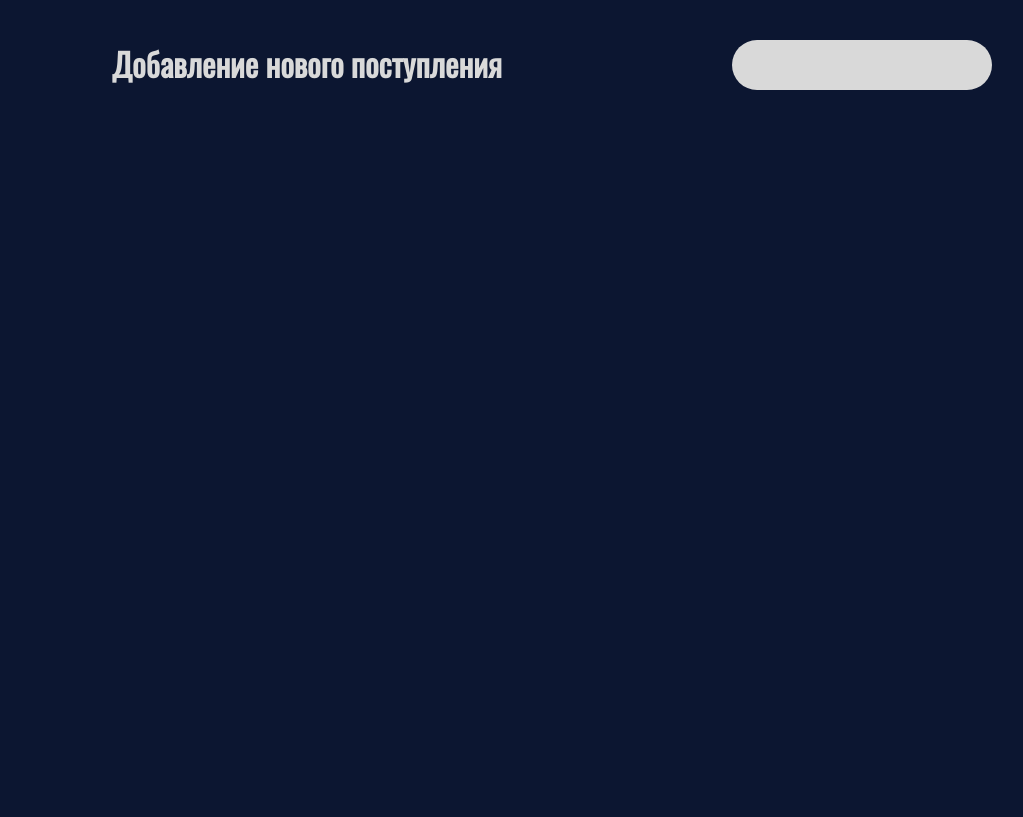
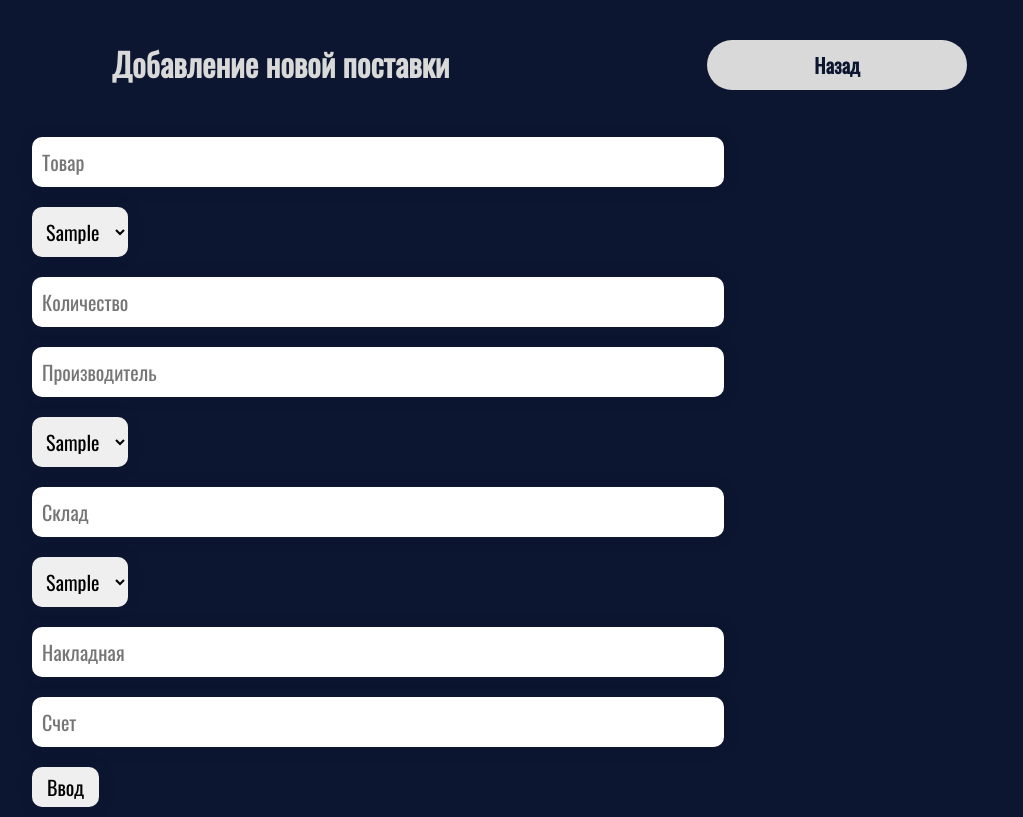
Before and after one commit to filka657/InternetShop, a Flask app: template templates/adding/add_arrivals.html in a window 1280 px wide. Shown: the part 81-898 px from the top of the page, without its empty margins (128-1151 px from the left). Before the commit the page ends 171 px from the top, so only its background shows below. Run offline with Flask 3, Linux system fonts and the light colour scheme; the template is opened without the code that fills it: most values are stand-ins (such as "Sample title", 1, 10 or a date in 2020).

Commit message:
Lots of updates

```diff
--- a/db_connection/main.py
+++ b/db_connection/main.py
@@ -26,6 +26,7 @@ class Storages(db.Model):
     id_storages = db.Column(db.Integer, primary_key=True)
     name_storages = db.Column(db.String(50), nullable=False)
     address_storages = db.Column(db.String(50), nullable=False)
+    telephone_storages = db.Column(db.String(20), nullable=False)
 
     def __repr__(self):
         return f"<Storages {self.id_storages}>"
@@ -36,6 +37,7 @@ class Producers(db.Model):
     name_producers = db.Column(db.String(50), nullable=False)
     address_producers = db.Column(db.String(50), nullable=False)
     reg_producers = db.Column(db.String(50), nullable=False)
+    telephone_producers = db.Column(db.String(20), nullable=False)
 
     def __repr__(self):
         return f"<Producers {self.id_producers}>"
@@ -55,6 +57,32 @@ class Arrivals(db.Model):
         return f"<Arrivals {self.id_arrivals}>"
 
 
+class Storage1(db.Model):
+    stuffid_storage1 = db.Column(db.Integer, db.ForeignKey('stuff.id_stuff'), primary_key=True)
+    prodid_storage1 = db.Column(db.Integer, db.ForeignKey('producers.id_producers'))
+    quentitystuff_storage1 = db.Column(db.Integer)
+
+    def __repr__(self):
+        return f"<Storage1 {self.stuffid_storage1}>"
+
+
+class Storage2(db.Model):
+    stuffid_storage2 = db.Column(db.Integer, db.ForeignKey('stuff.id_stuff'), primary_key=True)
+    prodid_storage2 = db.Column(db.Integer, db.ForeignKey('producers.id_producers'))
+    quentitystuff_storage2 = db.Column(db.Integer)
+
+    def __repr__(self):
+        return f"<Storage2 {self.stuffid_storage2}>"
+
+
+class Storage3(db.Model):
+    stuffid_storage3 = db.Column(db.Integer, db.ForeignKey('stuff.id_stuff'), primary_key=True)
+    prodid_storage3 = db.Column(db.Integer, db.ForeignKey('producers.id_producers'))
+    quentitystuff_storage3 = db.Column(db.Integer)
+
+    def __repr__(self):
+        return f"<Storage3 {self.stuffid_storage3}>"
+
 
 @app.route('/producers')
 def get_producers():
@@ -62,19 +90,53 @@ def get_producers():
     data.clear()
     for el in info:
         dict_json = {'id_producers': el.id_producers, 'name_producers': el.name_producers,
-                     'address_producers': el.address_producers, 'reg_producers': el.reg_producers}
+                     'address_producers': el.address_producers, 'telephone_producers': el.telephone_producers,
+                     'reg_producers': el.reg_producers, }
         data.append(dict_json)
     articles = jsonify(data)
     return articles
+
+
+@app.route('/producers/adding', methods=['POST'])
+def add_producer():
+    with app.app_context():
+        name_producers = request.json['name_producers']
+        address_producers = request.json['address_producers']
+        reg_producers = request.json['reg_producers']
+        telephone_producers = request.json['telephone_producers']
+        producer = Producers(name_producers=name_producers, address_producers=address_producers,
+                             reg_producers=reg_producers, telephone_producers=telephone_producers)
+        db.session.add(producer)
+        db.session.commit()
 
 
 @app.route('/producers/<int:id_producers>', )
 def get_one_producer(id_producers):
     info_producer = Producers.query.get_or_404(id_producers)
     dict_json = {'id_producers': info_producer.id_producers, 'name_producers': info_producer.name_producers,
-                 'address_producers': info_producer.address_producers, 'reg_producers': info_producer.reg_producers,}
+                 'address_producers': info_producer.address_producers, 'telephone_producers': info_producer.telephone_producers,
+                 'reg_producers': info_producer.reg_producers, }
     articles = jsonify(dict_json)
     return articles
+
+
+@app.route('/producers/<int:id_producers>/put', methods=['PUT'])
+def put_producer(id_producers):
+    info_producer = Producers.query.get_or_404(id_producers)
+    info_producer.name_producers = request.json['name_producers']
+    info_producer.address_producers = request.json['address_producers']
+    info_producer.telephone_producers = request.json['telephone_producers']
+    info_producer.reg_producers = request.json['reg_producers']
+
+    db.session.commit()
+
+
+@app.route('/producers/<int:id_producers>/delete')
+def delete_producer(id_producers):
+    info_producer = Producers.query.get_or_404(id_producers)
+    db.session.delete(info_producer)
+    db.session.commit()
+    return redirect('http://127.0.0.1:5001/producers')
 
 
 @app.route('/storages')
@@ -83,7 +145,7 @@ def get_storages():
     data.clear()
     for el in info:
         dict_json = {'id_storages': el.id_storages, 'name_storages': el.name_storages,
-                     'address_storages': el.address_storages,}
+                     'address_storages': el.address_storages, 'telephone_storages': el.telephone_storages, }
         data.append(dict_json)
     articles = jsonify(data)
     return articles
@@ -92,9 +154,11 @@ def get_storages():
 @app.route('/storages/<int:id_storage>')
 def get_one_storage(id_storage):
     info_storage = Storages.query.get_or_404(id_storage)
+    data.clear()
     dict_json = {'id_storages': info_storage.id_storages, 'name_storages': info_storage.name_storages,
-        'address_storages': info_storage.address_storages, }
-    articles = jsonify(dict_json)
+        'address_storages': info_storage.address_storages, 'telephone_storages': info_storage.telephone_storages}
+    data.append(dict_json)
+    articles = jsonify(data)
     return articles
 
 
@@ -104,7 +168,7 @@ def get_stuff():
     data.clear()
     for el in info:
         dict_json = {'id_stuff': el.id_stuff, 'name_stuff': el.name_stuff, 'category_stuff': el.category_stuff,
-                     'color_stuff': el.reg_producers, 'gender_stuff': el.gender_stuff,
+                     'color_stuff': el.color_stuff, 'gender_stuff': el.gender_stuff,
                      'classifier_stuff': el.classifier_stuff, 'description_stuff': el.description_stuff,
                      }
         data.append(dict_json)
@@ -116,11 +180,48 @@ def get_stuff():
 def get_one_stuff(id_stuff):
     info_stuff = Stuff.query.get_or_404(id_stuff)
     dict_json = {'id_stuff': info_stuff.id_stuff, 'name_stuff': info_stuff.name_stuff, 'category_stuff': info_stuff.category_stuff,
-                 'color_stuff': info_stuff.reg_producers, 'gender_stuff': info_stuff.gender_stuff,
+                 'color_stuff': info_stuff.color_stuff, 'gender_stuff': info_stuff.gender_stuff,
                  'classifier_stuff': info_stuff.classifier_stuff, 'description_stuff': info_stuff.description_stuff,
                  }
     articles = jsonify(dict_json)
     return articles
+
+
+@app.route('/stuff/adding', methods=['POST'])
+def add_stuff():
+    with app.app_context():
+        name_stuff = request.json['name_stuff']
+        category_stuff = request.json['category_stuff']
+        color_stuff = request.json['color_stuff']
+        gender_stuff = request.json['gender_stuff']
+        classifier_stuff = request.json['classifier_stuff']
+        description_stuff = request.json['description_stuff']
+        stuff = Stuff(name_stuff=name_stuff, category_stuff=category_stuff,
+                      color_stuff=color_stuff, gender_stuff=gender_stuff,
+                      classifier_stuff=classifier_stuff, description_stuff=description_stuff)
+        db.session.add(stuff)
+        db.session.commit()
+
+
+@app.route('/stuff/<int:id_stuff>/put', methods=['PUT'])
+def put_stuff(id_stuff):
+    info_stuff = Stuff.query.get_or_404(id_stuff)
+    info_stuff.name_stuff = request.json['name_stuff']
+    info_stuff.category_stuff = request.json['category_stuff']
+    info_stuff.color_stuff = request.json['color_stuff']
+    info_stuff.gender_stuff = request.json['gender_stuff']
+    info_stuff.classifier_stuff = request.json['classifier_stuff']
+    info_stuff.description_stuff = request.json['description_stuff']
+
+    db.session.commit()
+
+
+@app.route('/stuff/<int:id_stuff>/delete')
+def delete_stuff(id_stuff):
+    info_stuff = Stuff.query.get_or_404(id_stuff)
+    db.session.delete(info_stuff)
+    db.session.commit()
+    return redirect('http://127.0.0.1:5001/stuff')
 
 
 @app.route('/arrivals')
@@ -137,6 +238,42 @@ def get_arrivals():
     return articles
 
 
+@app.route('/storage/1')
+def get_storage1():
+    info = Storage1.query.order_by(Storage1.stuffid_storage1).all()
+    data.clear()
+    for el in info:
+        dict_json = {'stuffid_storage1': el.stuffid_storage1, 'prodid_storage1': el.prodid_storage1,
+                     'quentitystuff_storage1': el.quentitystuff_storage1,}
+        data.append(dict_json)
+    articles = jsonify(data)
+    return articles
+
+
+@app.route('/storage/2')
+def get_storage2():
+    info = Storage2.query.order_by(Storage2.stuffid_storage2).all()
+    data.clear()
+    for el in info:
+        dict_json = {'stuffid_storage2': el.stuffid_storage2, 'prodid_storage2': el.prodid_storage2,
+                     'quentitystuff_storage2': el.quentitystuff_storage2,}
+        data.append(dict_json)
+    articles = jsonify(data)
+    return articles
+
+
+@app.route('/storage/3')
+def get_storage3():
+    info = Storage3.query.order_by(Storage3.stuffid_storage3).all()
+    data.clear()
+    for el in info:
+        dict_json = {'stuffid_storage3': el.stuffid_storage3, 'prodid_storage3': el.prodid_storage3,
+                     'quentitystuff_storage3': el.quentitystuff_storage3,}
+        data.append(dict_json)
+    articles = jsonify(data)
+    return articles
+
+
 @app.errorhandler(404)
 def page_not_found(e):
     return render_template('404.html'), 404
--- a/static/css/style.css
+++ b/static/css/style.css
@@ -63,6 +63,7 @@ h1 {
     color: #D9D9D9;
     margin-top: 40px;
     margin-bottom: 40px;
+    margin-right: 25px;
 }
 .rectangle {
     float: right;
--- /dev/null
+++ b/static/css/text_areas.css
@@ -0,0 +1,59 @@
+@font-face {
+    font-family: "Oswald";
+    src: url("../fonts/Oswald-Regular.ttf") format("truetype");
+    font-style: normal;
+    font-weight: normal;
+}
+
+.text_area{
+    width:70%;
+    height: 30px;
+    padding:20px;
+}
+input[type=text] {
+    padding: 10px;
+    margin:10px 0;
+    border:0;
+    box-shadow:0 0 15px 4px rgba(0,0,0,0.06);
+    border-radius:10px;
+    font-family: 'Oswald';
+    font-size: 20px;
+}
+textarea {
+    width:70%;
+    margin:10px 0;
+    resize: vertical;
+    padding:10px;
+    border-radius:10px;
+    border:0;
+    box-shadow:0 0 15px 4px rgba(0,0,0,0.06);
+    height:150px;
+    font-family: 'Oswald';
+    font-size: 20px;
+}
+input[type=submit] {
+    width:7%;
+    height: 40px;
+    margin:10px 0;
+    margin:10px 0;
+    border:0;
+    box-shadow:0 0 15px 4px rgba(0,0,0,0.06);
+    border-radius:10px;
+    font-family: 'Oswald';
+    font-size: 20px;
+    text-align: center;
+    cursor: pointer;
+}
+
+select {
+    width:10%;
+    height: 50px;
+    padding:20px;
+    padding: 10px;
+    margin:10px 0;
+    border:0;
+    box-shadow:0 0 15px 4px rgba(0,0,0,0.06);
+    border-radius: 10px;
+    font-family: 'Oswald';
+    font-size: 20px;
+}
--- a/templates/404.html
+++ b/templates/404.html
@@ -5,6 +5,6 @@
     <title>404 Error</title>
 </head>
 <body>
-<p style="text-align:center;"><img src="http://127.0.0.1:5000/static/pics/img.jpg"></p>
+<p style="text-align:center;"><img src="/static/pics/img.png"></p>
 </body>
 </html>
--- a/templates/adding/add_arrivals.html
+++ b/templates/adding/add_arrivals.html
@@ -1,7 +1,40 @@
 {% extends 'pattern.html' %}
 
 {% block body %}
-<h1>Добавление нового поступления
-	<div class="rectangle text_center_middle"></div>
+<h1>Добавление новой поставки
+	<div class="rectangle text_center_middle"><a href="javascript:history.back()">Назад</a></div>
 </h1>
+<div>
+	<form action="/arrivals/adding" method="post">
+		<input type="text" class="text_area" placeholder="Товар"><br>
+		<select name="stuff" id="stuff" placeholder="Товар">
+			<option disabled>Товар</option>
+			{% for el in data %}
+				<optgroup label="{{el.category}}">
+					{% for i in el.stuff%}
+					<option value="{{i}}">{{i}}</option>
+					{% endfor %}
+				</optgroup>
+			{% endfor %}
+		</select><br>
+		<input type="text" class="text_area" placeholder="Количество"><br>
+		<input type="text" class="text_area" placeholder="Производитель"><br>
+		<select name="producers" id="producers" placeholder="Производитель">
+			<option disabled>Производитель</option>
+			{% for el in info_producers %}
+				<option value="{{el.name_storages}}">{{el.name_producers}}</option>
+			{% endfor %}
+		</select><br>
+		<input type="text" class="text_area" placeholder="Склад"><br>
+		<select name="storage" id="storage" placeholder="Склад">
+			<option disabled>Склад</option>
+			{% for el in info_storages %}
+				<option value="{{el.name_storages}}">{{el.name_storages}}</option>
+			{% endfor %}
+		</select><br>
+		<input type="text" class="text_area" placeholder="Накладная"><br>
+		<input type="text" class="text_area" placeholder="Счет"><br>
+		<input type="submit" class="botton" value="Ввод">
+	</form>
+</div>
 {% endblock %}
--- a/templates/arrivals.html
+++ b/templates/arrivals.html
@@ -1,7 +1,7 @@
 {% extends 'pattern.html' %}
 
 {% block body %}
-<h1>Товары
+<h1>История
 	<div class="rectangle text_center_middle"><a href="/arrivals/adding">Добавить</a></div>
 </h1>
 
--- a/templates/pattern.html
+++ b/templates/pattern.html
@@ -5,6 +5,7 @@
     <meta charset="UTF-8">
     <title>{% block title %}{% endblock %}</title>
     <link type="text/css" href="{{ url_for('static', filename='css/style.css')}}" rel="stylesheet" />
+    <link type="text/css" href="{{ url_for('static', filename='css/text_areas.css')}}" rel="stylesheet" />
 </head>
 <body>
     <header>
--- a/templates/stuff.html
+++ b/templates/stuff.html
@@ -26,7 +26,11 @@
             <td>{{el.color_stuff}}</td>
             <td>{{el.gender_stuff}}</td>
             <td>{{el.classifier_stuff}}</td>
-            <td>{{el.description_stuff}}</td>
+            <td class="prelast_column">{{el.description_stuff}}</td>
+			<td class="last_column">
+				<a href="/stuff/{{el.id_stuff}}/put">Изменить</a>
+				<a href="http://127.0.0.1:5000/stuff/{{el.id_stuff}}/delete">Удалить</a>
+			</td>
 		</tr>
         {% endfor %}
 	</tbody>
```
Also changed, not shown: other parts of static/css/style.css (+76 -1 lines), main.py (+118 -1 lines), templates/adding/add_producers.html (+10 -1 lines), templates/adding/add_storage.html (deleted, +0 -7 lines), templates/adding/add_stuff.html (+18 -1 lines), templates/producers.html (+7 -1 lines), templates/putting/put_producers.html (added, +16 -0 lines), templates/putting/put_stuff.html (added, +24 -0 lines), templates/storage.html (added, +34 -0 lines), templates/storages.html (+14 -19 lines), static/pics/next.png (added), static/pics/next.svg (added), static/pics/right-arrow.png (added).
